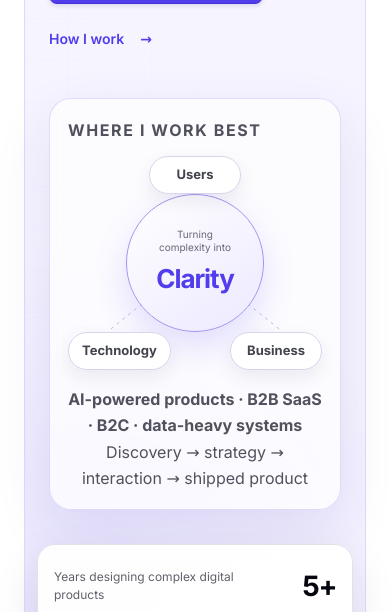
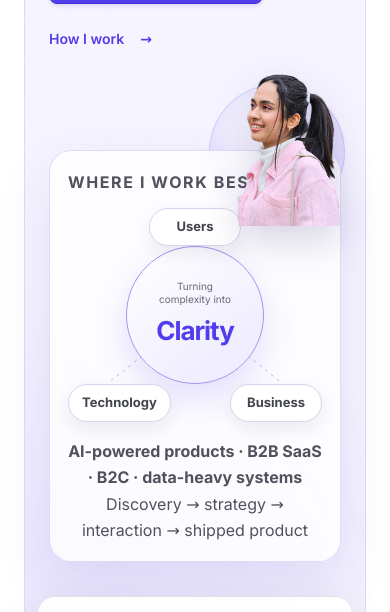
Before and after one commit to ehsangazar/zarabani, a React (Vite) app: page / in a window 390 px wide. Shown: the part 722-1334 px from the top of the page. Built offline with nearby package versions, Linux system fonts and the light colour scheme; no server answers; a web font is replaced by a local one.

Commit message:
Add portrait to homepage hero

```diff
--- a/src/components/minimal-site.css
+++ b/src/components/minimal-site.css
@@ -275,7 +275,10 @@
 .ms-home-intro-copy .ms-hero-thesis { max-width: 31ch; margin: 0 0 22px; font-size: clamp(1.25rem, 2.2vw, 1.6rem); line-height: 1.35; letter-spacing: -.025em; }
 .ms-home-actions { display: flex; flex-wrap: wrap; align-items: center; gap: 12px 24px; margin-top: 28px; }
 .ms-home-actions .ms-text-link { margin-top: 0; }
-.ms-hero-framework { padding: 22px; border: 1px solid rgba(81, 61, 235, .17); border-radius: 22px; background: rgba(255, 255, 255, .7); box-shadow: 0 22px 55px rgba(54, 39, 154, .1); backdrop-filter: blur(8px); }
+.ms-home-hero-visual { position: relative; isolation: isolate; padding-top: 42px; }
+.ms-home-hero-visual::before { content: ''; position: absolute; top: -60px; right: -56px; z-index: 0; width: 226px; aspect-ratio: 1; border: 1px solid rgba(81, 61, 235, .16); border-radius: 50%; background: radial-gradient(circle at 40% 36%, rgba(255, 255, 255, .94), rgba(221, 214, 255, .76) 58%, rgba(189, 176, 255, .24)); }
+.ms-home-portrait { position: absolute; top: -82px; right: -66px; z-index: 3; width: clamp(172px, 15vw, 218px); height: auto; pointer-events: none; filter: drop-shadow(0 15px 18px rgba(42, 30, 104, .18)); }
+.ms-hero-framework { position: relative; z-index: 2; padding: 22px; border: 1px solid rgba(81, 61, 235, .17); border-radius: 22px; background: rgba(255, 255, 255, .78); box-shadow: 0 22px 55px rgba(54, 39, 154, .1); backdrop-filter: blur(8px); }
 .ms-hero-framework__label { margin: 0; color: var(--ms-accent); font-size: 12px; font-weight: 700; letter-spacing: .1em; text-transform: uppercase; }
 .ms-hero-framework__map { position: relative; height: 250px; margin: 4px 0 8px; }
 .ms-hero-framework__map svg { position: absolute; inset: 0; width: 100%; height: 100%; overflow: visible; }
@@ -298,6 +301,9 @@
 @media (max-width: 900px) {
   .ms-home-hero-grid { grid-template-columns: 1fr; }
   .ms-home-hero-copy { max-width: 720px; }
+  .ms-home-hero-visual { width: 100%; max-width: 560px; margin-inline: auto; padding-top: 58px; }
+  .ms-home-portrait { top: -54px; right: -30px; width: 176px; }
+  .ms-home-hero-visual::before { top: -34px; right: -26px; width: 184px; }
   .ms-hero-framework { max-width: 560px; width: 100%; box-sizing: border-box; margin-inline: auto; }
 }
 @media (max-width: 767px) {
@@ -305,6 +311,9 @@
   .ms-home-intro h1 { font-size: clamp(2.75rem, 15vw, 4rem); }
   .ms-home-intro-copy .ms-hero-thesis { font-size: 20px; }
   .ms-home-intro-copy > .ms-home-hero-grid p:not(.ms-eyebrow) { font-size: 16px; }
+  .ms-home-hero-visual { padding-top: 52px; }
+  .ms-home-portrait { top: -28px; right: -10px; width: 132px; }
+  .ms-home-hero-visual::before { top: -14px; right: -4px; width: 136px; }
   .ms-hero-framework { padding: 18px; }
   .ms-hero-framework__map { height: 230px; }
   .ms-home-intro .ms-hero-stats { grid-template-columns: 1fr; gap: 0; margin: 34px -12px -30px; padding: 8px 16px; }
--- a/src/pages/Home.tsx
+++ b/src/pages/Home.tsx
@@ -19,6 +19,8 @@ export default function Home() {
               <Link className="ms-text-link" to="/about">How I work <span aria-hidden="true">→</span></Link>
             </div>
           </div>
+          <div className="ms-home-hero-visual">
+            <img className="ms-home-portrait" src="/zara-cutout.png" alt="Zara Bani" width="1155" height="1362" />
             <aside className="ms-hero-framework" aria-label="Design approach: users, technology and business brought together through clarity">
               <p className="ms-hero-framework__label">Where I work best</p>
               <div className="ms-hero-framework__map" aria-hidden="true">
@@ -31,6 +33,7 @@ export default function Home() {
               <p className="ms-hero-framework__focus">AI-powered products · B2B SaaS · B2C · data-heavy systems</p>
               <p className="ms-hero-framework__journey">Discovery → strategy → interaction → shipped product</p>
             </aside>
+          </div>
         </div>
       <dl className="ms-hero-stats">
         <div><dt>Years designing complex digital products</dt><dd>5+</dd></div>
```
Also changed, not shown: public/zara-cutout.png (added). Lines whose indentation alone changed are shown as unchanged.
